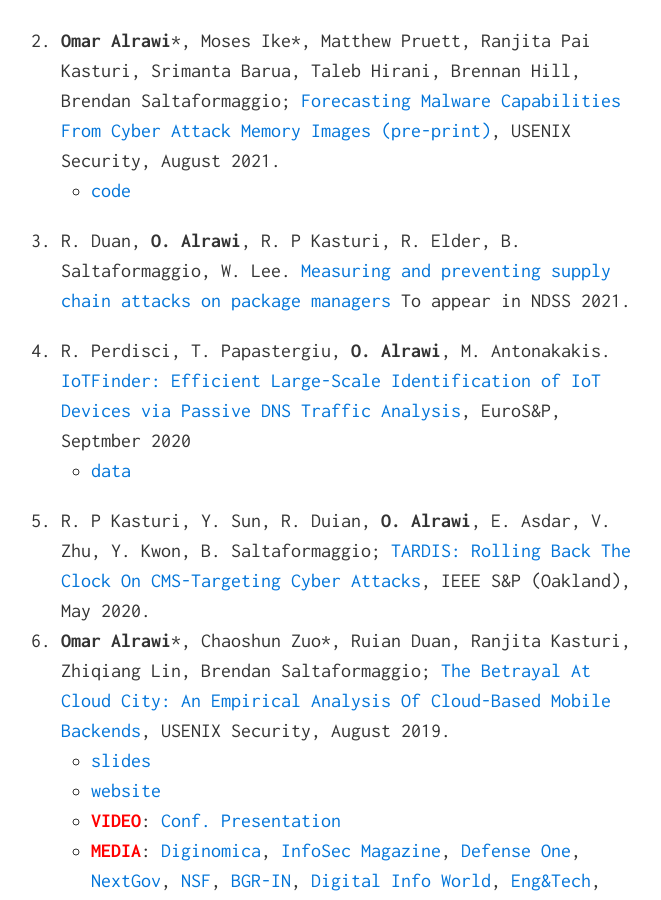
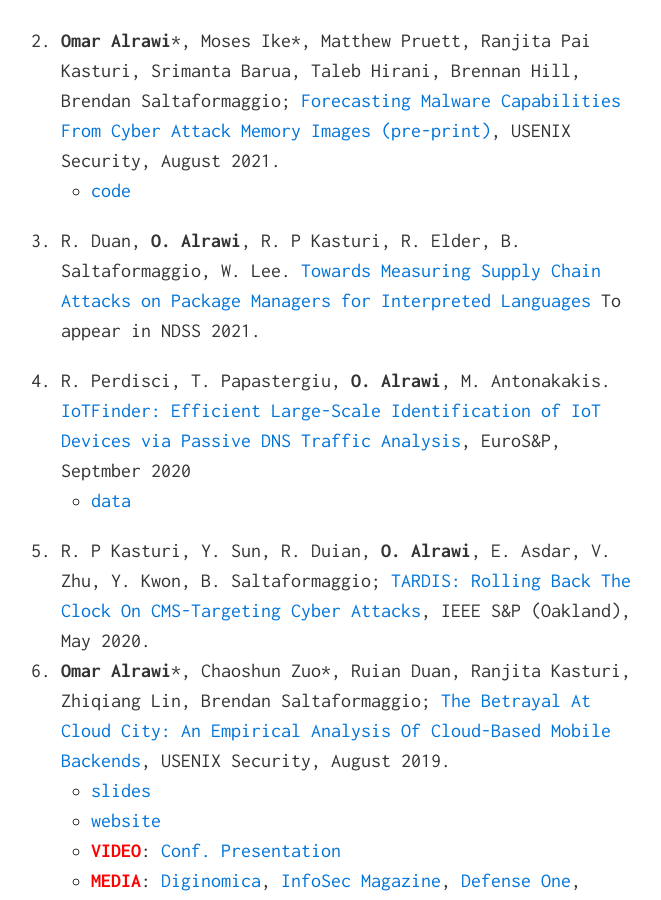
Before and after one commit to alrawi/alrawi.github.io, a Jekyll site: the page built from index.md, in a window 1280 px wide and 900 px high, scrolled down 1384 px. Shown: the whole window, without its empty margins (309-970 px from the left). Built offline with Jekyll 4.4.1, drawn with Linux system fonts in a browser that asks for light colours.

Commit message:
Update index.md

```diff
--- a/index.md
+++ b/index.md
@@ -29,7 +29,7 @@ Additionally, I am investigating malware threats affecting IoT, mobile apps, and
   * [website](https://badthings.info/)
 1. __Omar Alrawi__{::nomarkdown}*{:/}, Moses Ike{::nomarkdown}*{:/}, Matthew Pruett, Ranjita Pai Kasturi, Srimanta Barua, Taleb Hirani, Brennan Hill, Brendan Saltaformaggio; [Forecasting Malware Capabilities From Cyber Attack Memory Images (pre-print)](/static/papers/alrawi_forecast_sec21.pdf), USENIX Security, August 2021.
   * [code](https://github.com/CyFI-Lab-Public/Forecast)
-1. R. Duan, __O. Alrawi__, R. P Kasturi, R. Elder, B. Saltaformaggio, W. Lee. [Measuring and preventing supply chain attacks on package managers](/static/papers/supply-chain-NDSS21.pdf) To appear in NDSS 2021.
+1. R. Duan, __O. Alrawi__, R. P Kasturi, R. Elder, B. Saltaformaggio, W. Lee. [Towards Measuring Supply Chain Attacks on Package Managers for Interpreted Languages](/static/papers/supply-chain-NDSS21.pdf) To appear in NDSS 2021.
 
 3. R. Perdisci, T. Papastergiu, __O. Alrawi__, M. Antonakakis. [IoTFinder: Efficient Large-Scale Identification of IoT Devices via Passive DNS Traffic Analysis](/static/papers/IoTFinder-ESP20.pdf), EuroS&P, Septmber 2020
   * [data](https://yourthings.info/data)
```
